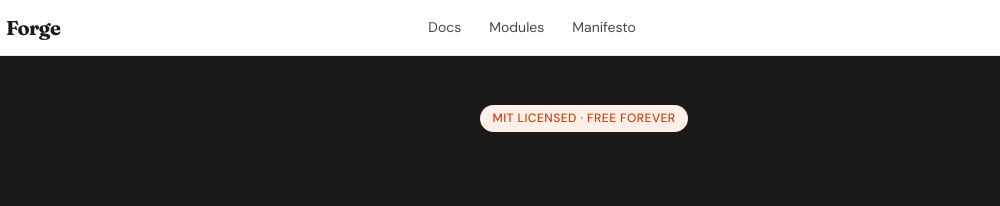
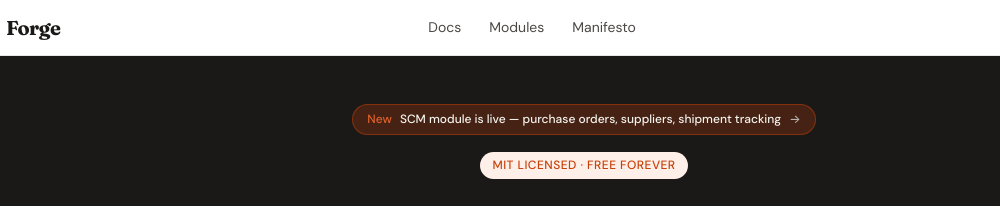
Before and after one commit to jlogan839-forge/forge-ui, a plain HTML site: page index.html in a window 1280 px wide. Shown: the top 206 px of the page, 56-1056 px from the left. Drawn offline with Linux system fonts and the light colour scheme.

Commit message:
Update index.html links to SCM module

```diff
--- a/index.html
+++ b/index.html
@@ -53,6 +53,22 @@
     <!-- ── HERO ── -->
     <section class="forge-section forge-hero forge-surface-dark" aria-labelledby="hero-title">
       <div class="forge-container-sm">
+        <a href="ui-scm-demo.html" style="
+            display:inline-flex;align-items:center;gap:8px;
+            font-size:12px;font-weight:500;
+            color:var(--forge-offwhite);
+            background:rgba(200,65,10,0.25);
+            border:0.5px solid rgba(200,65,10,0.5);
+            padding:5px 14px;border-radius:var(--forge-radius-pill);
+            text-decoration:none;margin-bottom:var(--forge-space-4);
+            transition:background var(--forge-transition);
+            font-family:var(--forge-font-body);"
+            onmouseover="this.style.background='rgba(200,65,10,0.4)'"
+            onmouseout="this.style.background='rgba(200,65,10,0.25)'">
+            <span style="color:var(--forge-ember)">New</span>
+            SCM module is live — purchase orders, suppliers, shipment tracking
+            <span style="color:var(--forge-stone)">→</span>
+          </a>
         <div class="forge-hero-eyebrow" aria-label="Status: MIT licensed and free forever">
           MIT licensed · Free forever
         </div>
```
